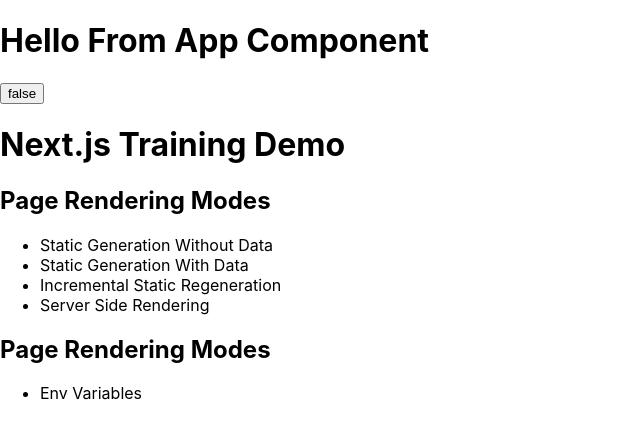
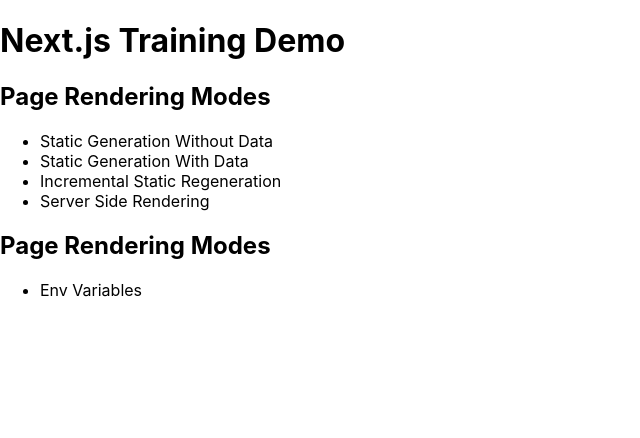
Before and after one commit to philippstucki/nextjs-training-demo, a Next.js app: page / in a window 1280 px wide. Shown: the top 438 px of the page, without its empty margins (0-640 px from the left). Built offline with nearby package versions, Linux system fonts and the light colour scheme.

Commit message:
remove layout state

```diff
--- a/pages/_app.tsx
+++ b/pages/_app.tsx
@@ -1,14 +1,9 @@
 import "../styles/globals.css";
 import type { AppProps } from "next/app";
-import { useState } from "react";
 
 const CustomApp = ({ Component, pageProps }: AppProps) => {
-  const [menu, setMenu] = useState(false);
-
   return (
     <div id="customApp">
-      <h1>Hello From App Component</h1>
-      <button onClick={() => setMenu(!menu)}>{JSON.stringify(menu)}</button>
       <Component {...pageProps} />
     </div>
   );
```
